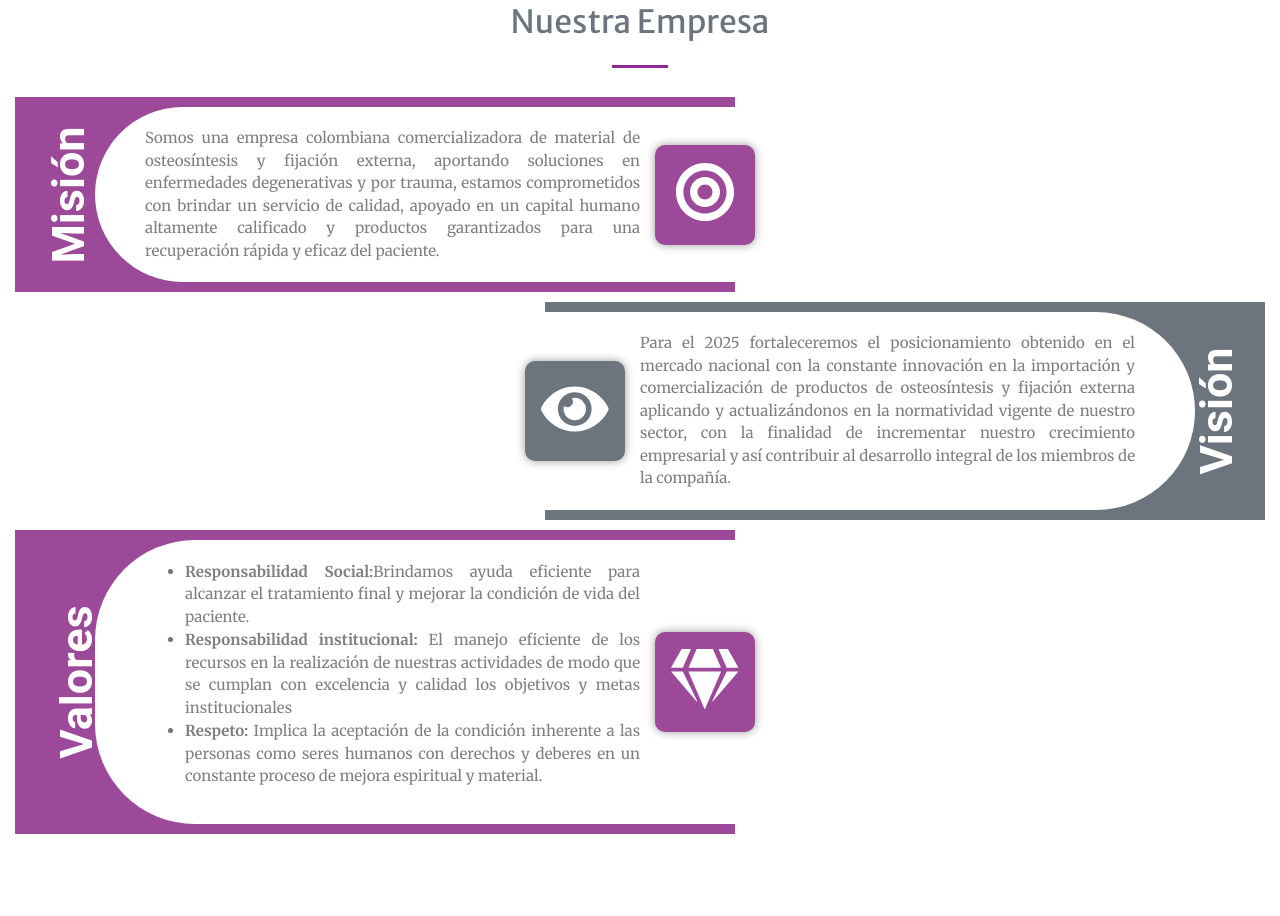
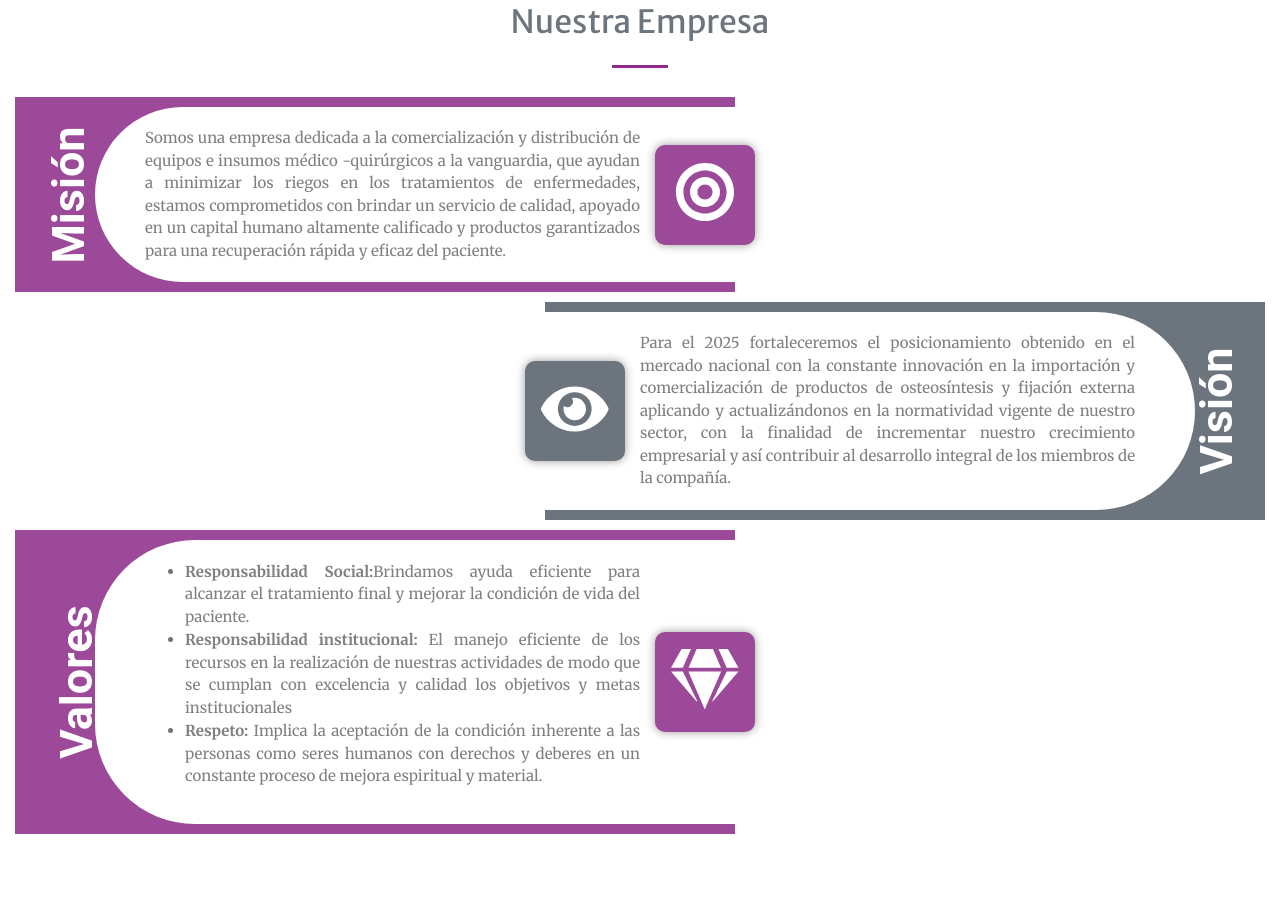
Before and after one commit to SebasVc/ckc, a plain HTML site: page index.html in a window 1280 px wide. Shown: the part 877-1793 px from the top of the page. Drawn offline with nearby package versions, Linux system fonts and the light colour scheme; files whose address does not match are found by name.

Commit message:
Add files via upload

```diff
--- a/index.html
+++ b/index.html
@@ -165,13 +165,11 @@
                                 </div>
 
                                 <p class="description">
-                                    Somos una empresa colombiana comercializadora de
-                                material de osteosíntesis y fijación externa, aportando
-                                soluciones en enfermedades degenerativas y por trauma,
-                                estamos comprometidos con brindar un servicio de
-                                calidad, apoyado en un capital humano altamente
-                                calificado y productos garantizados para una recuperación
-                                rápida y eficaz del paciente.
+                                    Somos una empresa dedicada a la comercialización y distribución de equipos e insumos médico
+                                    -quirúrgicos a la vanguardia, que ayudan a minimizar los riegos en los tratamientos de
+                                     enfermedades, estamos comprometidos con brindar un servicio de calidad,
+                                      apoyado en un capital humano altamente calificado y productos garantizados para una
+                                       recuperación rápida y eficaz del paciente.
                                 </p>
                             </a>
                         </div>
@@ -240,10 +238,13 @@
                     </div>
                 </div>
             </div>
+            <p style='text-align: center;'></p>
             <div class="container-fluid p-0">
                 <div class="row no-gutters">
                     <div class="col-lg-4 col-sm-6" id="GalLinDepor">
-                        <a class="portfolio-box" href="assets/img/portfolio/fullsize/productos/lineaDeportiva/LD1.png" title="Esto es una descripción" data-source="archivos/PORTAFOLIO CKC 2020.pdf">
+                        <a class="portfolio-box" href="assets/img/portfolio/fullsize/productos/lineaDeportiva/LD1.png" title="<p style='text-align: center;'>ENDOBOTUM AUTOAJUSTABLE</p>
+                            <p style='text-align: justify;'>Proporcionó una fijación ultra fuerte y está diseñado exclusivamente para ayudar a proteger el injerto durante la reducción del asa.</p>
+                        " data-source="archivos/PORTAFOLIO CKC 2020.pdf">
                             <img class="img-fluid" src="assets/img/portfolio/thumbnails/t_lineaD.png" alt=""  />
                             <div class="portfolio-box-caption">
                                 <div class="project-name">Línea deportiva</div>
```
Also changed, not shown: assets/img/portfolio/fullsize/productos/lineaDeportiva/LD1.png, assets/img/portfolio/fullsize/productos/lineaDeportiva/LD1_.png (added).
